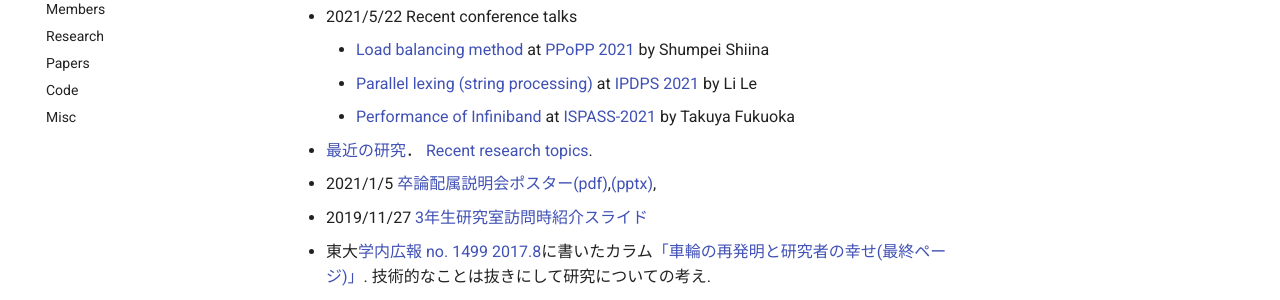
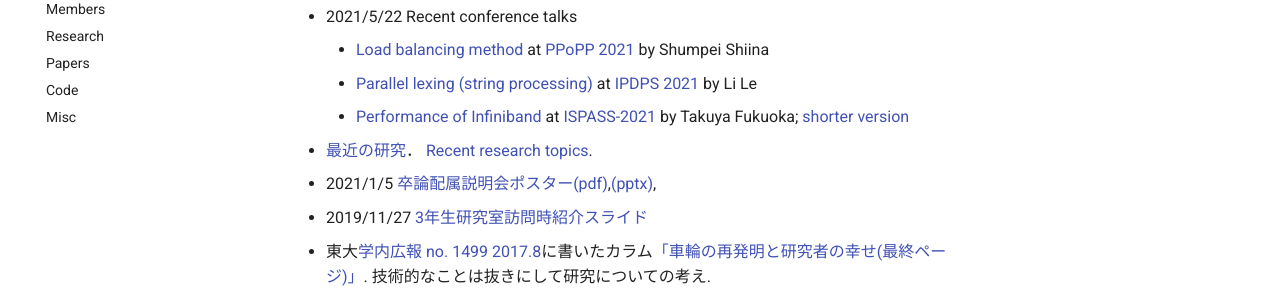
Before and after one commit to Yukayo/taura-lab, an MkDocs documentation site: the page built from docs/index.md, in a window 1280 px wide and 900 px high, scrolled down 554 px. Shown: the part 153-453 px from the top of the window. Built offline with MkDocs 1.6.1 and Material for MkDocs 9.7.7, drawn with Linux system fonts in a browser that asks for light colours.

Commit message:
added a few videos for entrance exam briefing

```diff
--- a/docs/index.md
+++ b/docs/index.md
@@ -25,12 +25,12 @@ computers much more accessible to domain scientists.
 
   * 2021/5/22 [入試案内用研究室紹介](files/intro.pdf), [Introduction to the Laboratory](files/intro_e.pdf)
   * 2021/5/22 [テーマ概要紹介](lab_introduction.md)．
-    * [Lab Intro + parallel string processing demo (English)](https://drive.google.com/file/d/1V8PYSbq0SOlp2tXjUBQPr-m0Bnzv29K5/view?usp=sharing)
-    * [並列処理紹介ビデオ(Japanese)](https://drive.google.com/file/d/1JGpnre6zVVJcL_qAw--oFpe3d-9UFCUP/view?usp=sharing)
+    * [Lab Intro + parallel string processing demo (English)](https://youtu.be/-xmkgsaPRrY)
+    * [並列処理紹介ビデオ(Japanese)](https://youtu.be/TQ4fDcG1rwQ)
   * 2021/5/22 Recent conference talks
-    * [Load balancing method](https://drive.google.com/file/d/1YAsx-E0j3iJ6PmFoJXuOmHBMKY73hvNq/view?usp=sharing) at [PPoPP 2021](https://ppopp21.sigplan.org/) by Shumpei Shiina
-    * [Parallel lexing (string processing)](https://drive.google.com/file/d/1hZ84yVs0xsSSwx_M1u8RIdD5hS9JH8NX/view?usp=sharing) at [IPDPS 2021](https://www.ipdps.org/) by Li Le
-    * [Performance of Infiniband](https://drive.google.com/file/d/1qKIN-e5d-wIJzyE-eyWWkIawK-XlE_Xy/view?usp=sharing) at [ISPASS-2021](https://ispass.org/ispass2021/) by Takuya Fukuoka
+    * [Load balancing method](https://youtu.be/7kWkcdypV_w) at [PPoPP 2021](https://ppopp21.sigplan.org/) by Shumpei Shiina
+    * [Parallel lexing (string processing)](https://youtu.be/JMUl8p0iI18) at [IPDPS 2021](https://www.ipdps.org/) by Li Le
+    * [Performance of Infiniband](https://youtu.be/BbYSf0Tji2s) at [ISPASS-2021](https://ispass.org/ispass2021/) by Takuya Fukuoka; [shorter version](https://youtu.be/TmA5qqDVdac)
   * [最近の研究](research.md)． [Recent research topics](research.md).
   * 2021/1/5 [卒論配属説明会ポスター(pdf)](files/poster.pdf "卒論配属説明会ポスター\(pdf\)"),[(pptx)](files/poster.pptx "\(pptx\)"),
   * 2019/11/27 [3年生研究室訪問時紹介スライド](紹介3年生2019.md)
```
Also changed, not shown: README.md (+1 -1 lines).
